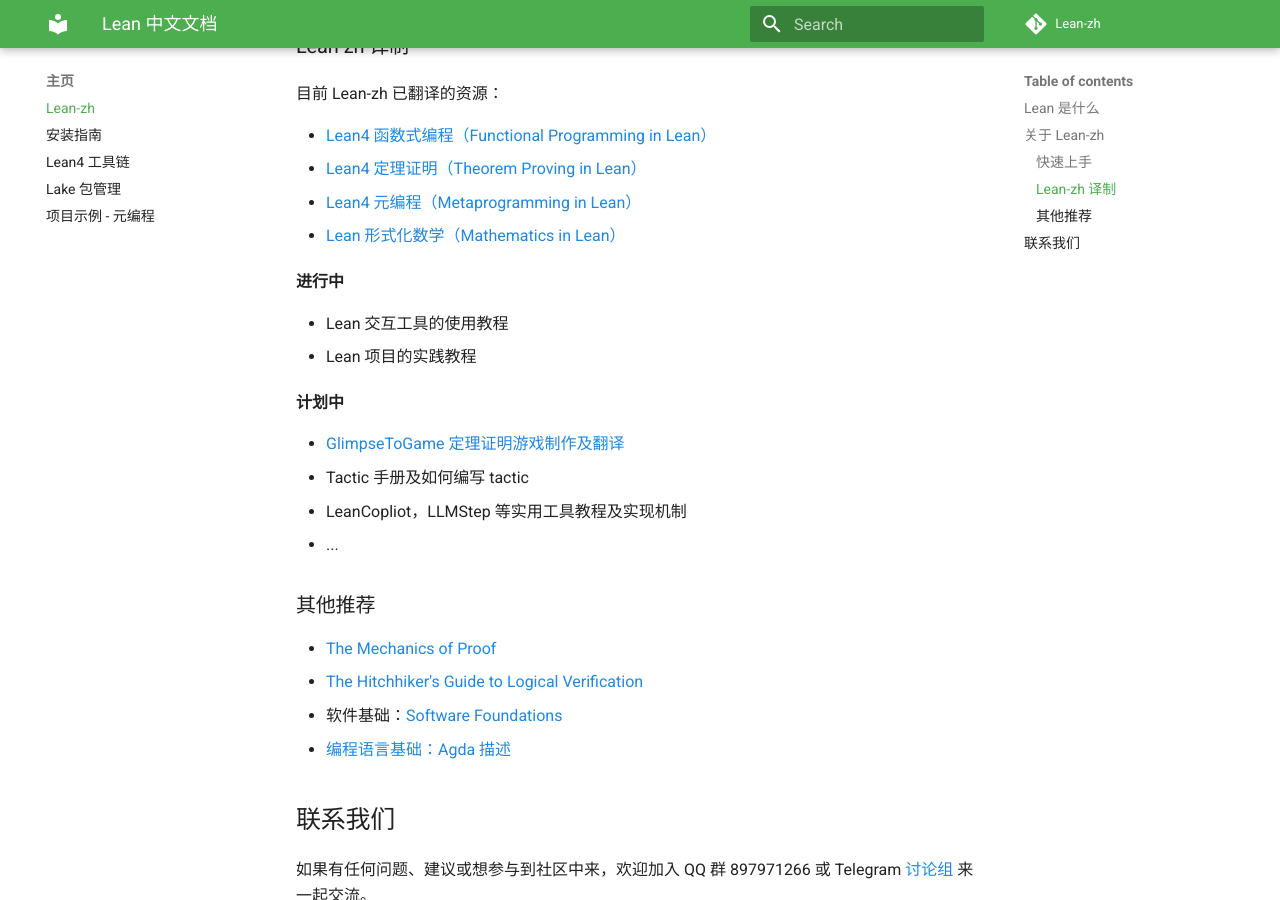
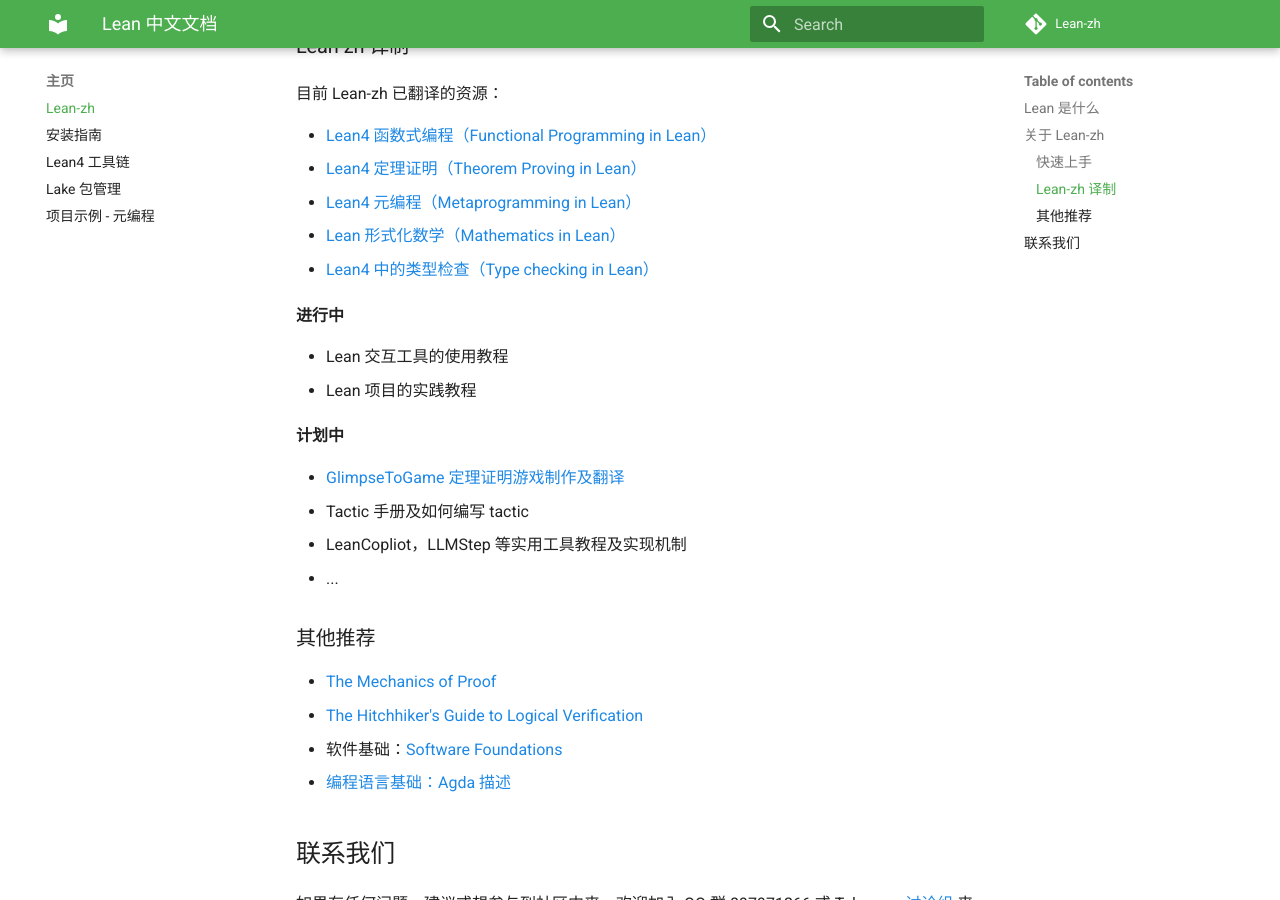
Before and after one commit to Lean-zh/lean-zh.github.io, an MkDocs documentation site: the page built from docs/index.md, in a window 1280 px wide and 900 px high, scrolled down 1201 px. Built offline with MkDocs 1.6.1 and Material for MkDocs 9.7.7, drawn with Linux system fonts in a browser that asks for light colours; comment, search, counter and statistics services are not loaded; the version menu is left out.

Commit message:
add type checking in lean

```diff
--- a/docs/index.md
+++ b/docs/index.md
@@ -56,8 +56,10 @@
 - [Lean4 定理证明（Theorem Proving in Lean）](https://www.leanprover.cn/tp-lean-zh/)
 - [Lean4 元编程（Metaprogramming in Lean）](https://www.leanprover.cn/mp-lean-zh/)
 - [Lean 形式化数学（Mathematics in Lean）](https://www.leanprover.cn/math-in-lean-zh/)
+- [Lean4 中的类型检查（Type checking in Lean）](https://www.leanprover.cn/type-checking-in-lean-zh/)
 
 **进行中**
+
 
 * Lean 交互工具的使用教程
 * Lean 项目的实践教程
```
